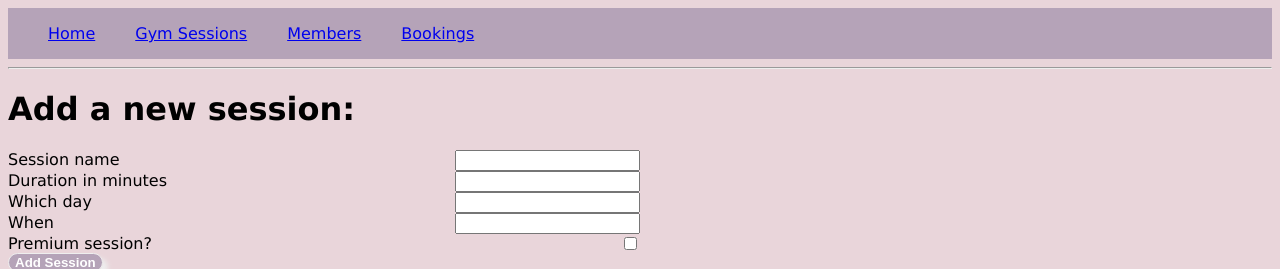
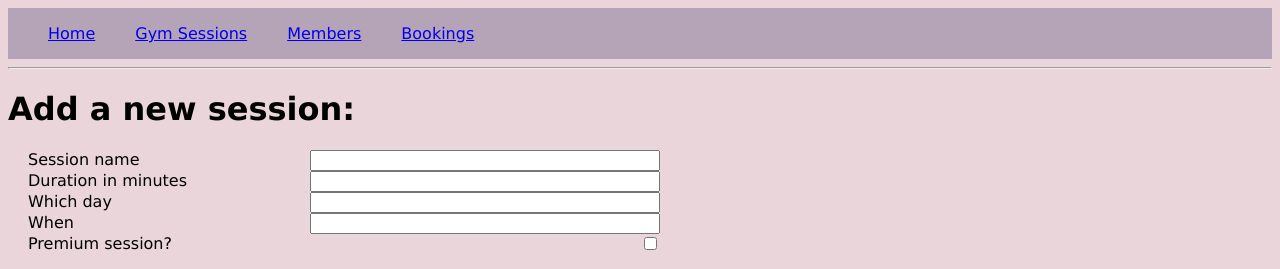
Before and after one commit to bjentwistle/Gym_members_project, a Flask app: page /sessions/new in a window 1280 px wide. Shown: the top 269 px of the page. Run offline with Flask 3, Linux system fonts and the light colour scheme.

Commit message:
more updating styles

```diff
--- a/project_code/static/main.css
+++ b/project_code/static/main.css
@@ -41,6 +41,7 @@ header {
 /* styling for forms */
 .input_form {
     width: 50%;
+    margin:20px;
 
 }
 
@@ -56,12 +57,14 @@ table {
 
 .submit_button{
     background: rgb(130, 115, 151, 0.5);
-    color: #fff;
+    color: #000;
     border: 1px solid #eee;
-    border-radius: 20px;
+    border-radius: 15px;
+    padding: 10px;
+    margin: 20px;
     box-shadow: 5px 5px 5px #eee;
     text-shadow: none;
-    align-self: right;
+    justify-self: right;
 }
 
 .footer {
@@ -74,9 +77,9 @@ table {
     column-gap: 25px;
 }
 
-.single-picture {
+.single_picture {
     margin: 8px;
-    Padding: 10px,10px,10px,10px;
+    Padding: 20px;
     overflow: hidden;
 }
 
--- a/project_code/templates/sessions/new.jinja
+++ b/project_code/templates/sessions/new.jinja
@@ -3,30 +3,30 @@
 {% block content %}
 <h1>Add a new session: </h1>
 <a>
-<form class = input_form action="/sessions/new" method="post">
+<form class = input_form action="/sessions/new" method="post" >
     <div class = form_row>
         <label class = label for="name" >Session name</label>
-        <input type="text" name="name" id="name" required >
+        <input type="text" name="name" id="name" required style="width:350px;">
     </div>
     <div class = form_row>
         <label class = label for="duration">Duration in minutes</label>
-        <input type="text" name="duration" id="duration" required>
+        <input type="text" name="duration" id="duration" required style="width:350px;">
     </div>
     <div class = form_row>
         <label class = label for="what_day">Which day</label>
-        <input type="text" name="what_day" id="what_day" required>
+        <input type="text" name="what_day" id="what_day" required style="width:350px;">
     </div>
     <div class = form_row>
         <label class = label for="what_time">When</label>
-        <input type="text" name="what_time" id="what_time" required>
+        <input type="text" name="what_time" id="what_time" required style="width:350px;">
     </div>
     <div class = form_row>
         <label class = label for="permium_session">Premium session?</label>
         <input type="checkbox" name="premium_session" id="premium_session" value = "True">
     </div>
+        <input class = submit_button type="submit" value="Add Session" style="font-weight: bold;">
+    </form>
 
-    <input class = submit_button type="submit" value="Add Session" style="font-weight: bold;">
-    </form>
 
     </a>
         <footer class = footer>
```
Also changed, not shown: project_code/templates/sessions/single_session.jinja (+20 -26 lines).
